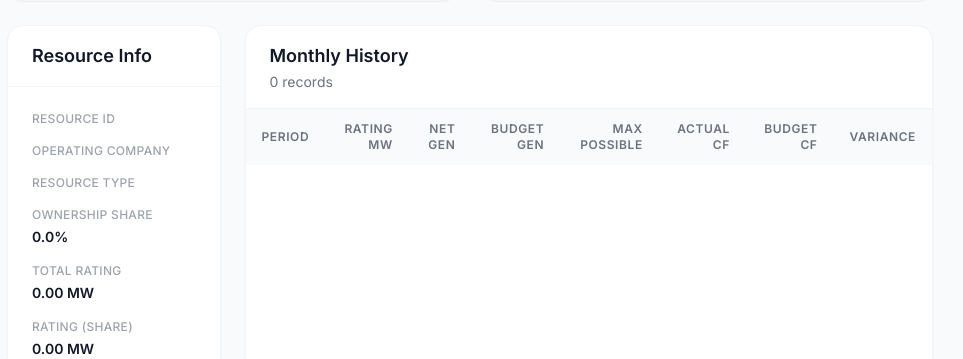
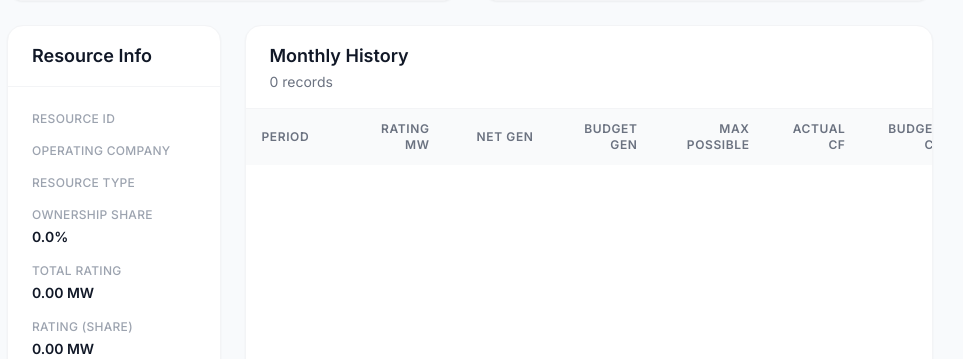
Before and after one commit to jfloyd10/wsp_temp, a Django app: template portal/templates/portal/resource_detail.html in a window 1280 px wide. Shown: the part 1385-1744 px from the top of the page, without its empty margins (300-1263 px from the left). Run offline with Django 5.2, Linux system fonts and the light colour scheme; the template is opened without the code that fills it, so the values that code supplies are empty; some libraries are stand-ins or nearby versions.

Commit message:
Fix resource detail page width to match other pages
The <main> container was missing max-w-screen-2xl, making it
inconsistent with other pages. Also applied table-fixed layout with
explicit column widths to the Monthly History and Annual Summary
tables so they fill the full container width.

https://claude.ai/code/session_01QCe6XpxkaA3srsEd9QGcRP

```diff
--- a/portal/templates/portal/resource_detail.html
+++ b/portal/templates/portal/resource_detail.html
@@ -108,7 +108,7 @@
 </section>
 
 <!-- Charts -->
-<main class="mx-auto px-4 sm:px-6 lg:px-8 py-8 space-y-6">
+<main class="max-w-screen-2xl mx-auto px-4 sm:px-6 lg:px-8 py-8 space-y-6">
     <!-- Capacity Factor Trend Chart -->
     <div class="grid grid-cols-1 xl:grid-cols-2 gap-6">
         <div class="bg-white rounded-2xl shadow-sm border border-gray-100 overflow-hidden">
@@ -225,17 +225,17 @@
                 </div>
             </div>
             <div class="overflow-x-auto" style="max-height: 600px; overflow-y: auto;">
-                <table class="w-full">
+                <table class="w-full min-w-[800px] table-fixed">
                     <thead class="sticky top-0 z-10">
                         <tr class="bg-gray-50">
-                            <th class="px-4 py-3 text-left text-xs font-semibold text-gray-500 uppercase tracking-wider">Period</th>
-                            <th class="px-4 py-3 text-right text-xs font-semibold text-gray-500 uppercase tracking-wider">Rating MW</th>
-                            <th class="px-4 py-3 text-right text-xs font-semibold text-gray-500 uppercase tracking-wider">Net Gen</th>
-                            <th class="px-4 py-3 text-right text-xs font-semibold text-gray-500 uppercase tracking-wider">Budget Gen</th>
-                            <th class="px-4 py-3 text-right text-xs font-semibold text-gray-500 uppercase tracking-wider">Max Possible</th>
-                            <th class="px-4 py-3 text-right text-xs font-semibold text-gray-500 uppercase tracking-wider">Actual CF</th>
-                            <th class="px-4 py-3 text-right text-xs font-semibold text-gray-500 uppercase tracking-wider">Budget CF</th>
-                            <th class="px-4 py-3 text-right text-xs font-semibold text-gray-500 uppercase tracking-wider">Variance</th>
+                            <th class="w-[14%] px-4 py-3 text-left text-xs font-semibold text-gray-500 uppercase tracking-wider">Period</th>
+                            <th class="w-[11%] px-4 py-3 text-right text-xs font-semibold text-gray-500 uppercase tracking-wider">Rating MW</th>
+                            <th class="w-[13%] px-4 py-3 text-right text-xs font-semibold text-gray-500 uppercase tracking-wider">Net Gen</th>
+                            <th class="w-[13%] px-4 py-3 text-right text-xs font-semibold text-gray-500 uppercase tracking-wider">Budget Gen</th>
+                            <th class="w-[14%] px-4 py-3 text-right text-xs font-semibold text-gray-500 uppercase tracking-wider">Max Possible</th>
+                            <th class="w-[12%] px-4 py-3 text-right text-xs font-semibold text-gray-500 uppercase tracking-wider">Actual CF</th>
+                            <th class="w-[12%] px-4 py-3 text-right text-xs font-semibold text-gray-500 uppercase tracking-wider">Budget CF</th>
+                            <th class="w-[11%] px-4 py-3 text-right text-xs font-semibold text-gray-500 uppercase tracking-wider">Variance</th>
                         </tr>
                     </thead>
                     <tbody class="divide-y divide-gray-100">
@@ -267,16 +267,16 @@
             <h2 class="text-lg font-semibold text-gray-900">Annual Summary</h2>
         </div>
         <div class="overflow-x-auto">
-            <table class="w-full">
+            <table class="w-full min-w-[800px] table-fixed">
                 <thead>
                     <tr class="bg-gray-50/50">
-                        <th class="px-6 py-4 text-left text-xs font-semibold text-gray-500 uppercase tracking-wider">Year</th>
-                        <th class="px-6 py-4 text-right text-xs font-semibold text-gray-500 uppercase tracking-wider">Avg Actual CF</th>
-                        <th class="px-6 py-4 text-right text-xs font-semibold text-gray-500 uppercase tracking-wider">Avg Budget CF</th>
-                        <th class="px-6 py-4 text-right text-xs font-semibold text-gray-500 uppercase tracking-wider">Avg Variance</th>
-                        <th class="px-6 py-4 text-right text-xs font-semibold text-gray-500 uppercase tracking-wider">Total Generation</th>
-                        <th class="px-6 py-4 text-right text-xs font-semibold text-gray-500 uppercase tracking-wider">Total Budget Gen</th>
-                        <th class="px-6 py-4 text-right text-xs font-semibold text-gray-500 uppercase tracking-wider">Gen vs Budget</th>
+                        <th class="w-[10%] px-6 py-4 text-left text-xs font-semibold text-gray-500 uppercase tracking-wider">Year</th>
+                        <th class="w-[14%] px-6 py-4 text-right text-xs font-semibold text-gray-500 uppercase tracking-wider">Avg Actual CF</th>
+                        <th class="w-[14%] px-6 py-4 text-right text-xs font-semibold text-gray-500 uppercase tracking-wider">Avg Budget CF</th>
+                        <th class="w-[14%] px-6 py-4 text-right text-xs font-semibold text-gray-500 uppercase tracking-wider">Avg Variance</th>
+                        <th class="w-[16%] px-6 py-4 text-right text-xs font-semibold text-gray-500 uppercase tracking-wider">Total Generation</th>
+                        <th class="w-[16%] px-6 py-4 text-right text-xs font-semibold text-gray-500 uppercase tracking-wider">Total Budget Gen</th>
+                        <th class="w-[16%] px-6 py-4 text-right text-xs font-semibold text-gray-500 uppercase tracking-wider">Gen vs Budget</th>
                     </tr>
                 </thead>
                 <tbody class="divide-y divide-gray-100">
```
